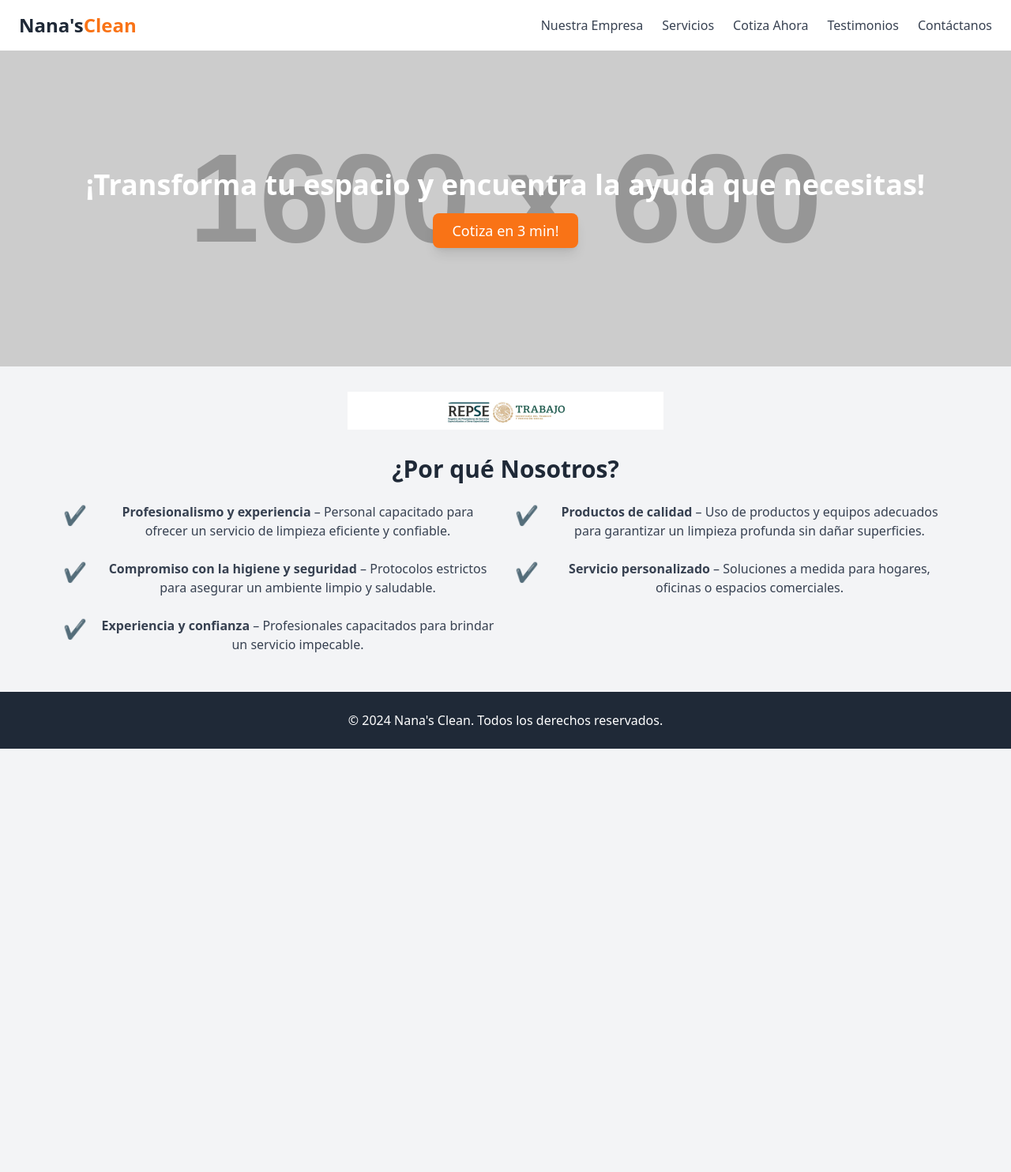
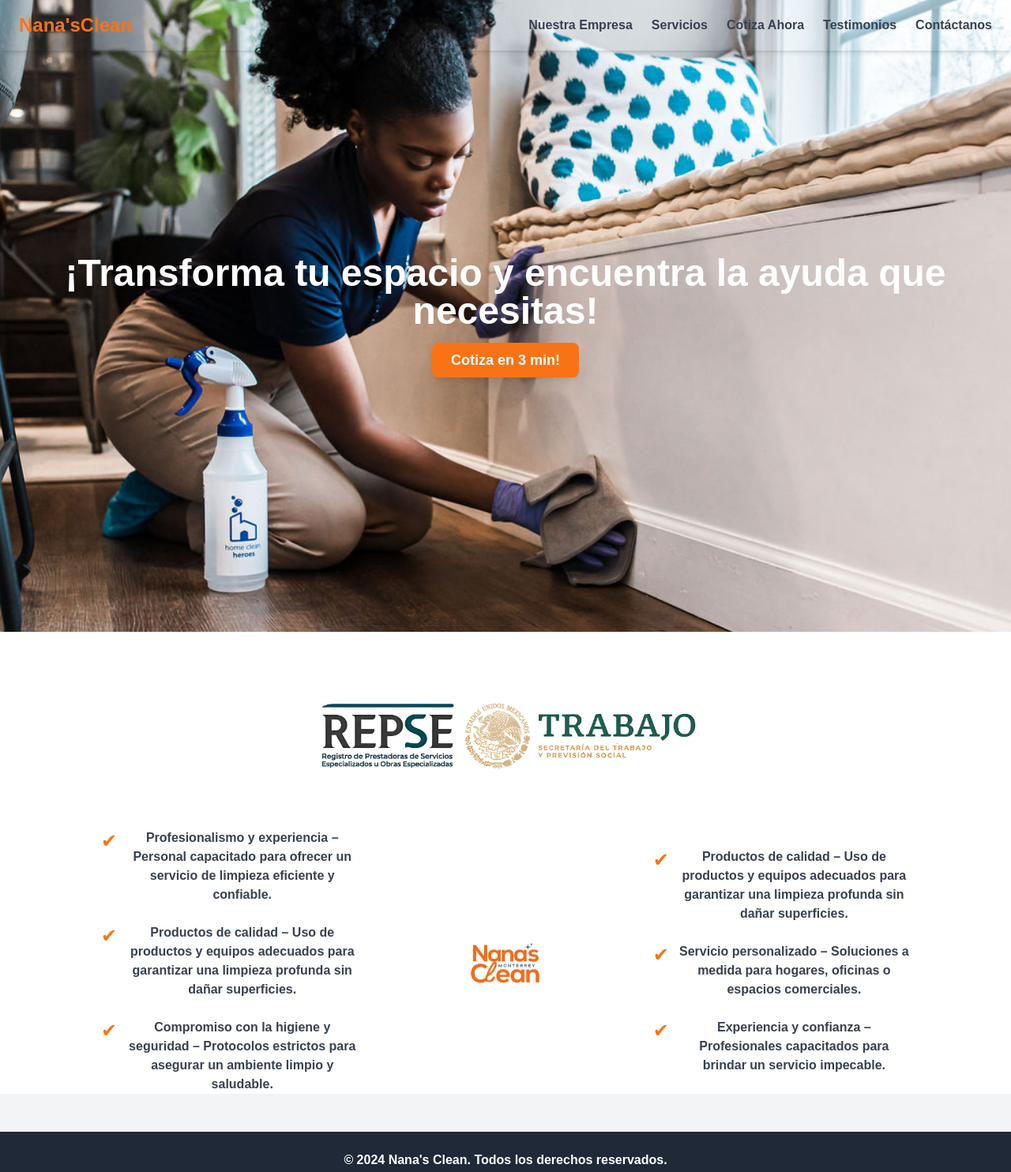
Before and after one commit to NanasClean/NanasCleanWebApp, a plain HTML site: page index.html in a window 1280 px wide. Shown: the whole page at 79% size. Before the commit the page ends 948 px from the top, so only its background shows below. Drawn offline with nearby package versions, Linux system fonts and the light colour scheme; placeholder pictures from the web are drawn by us; a web font is replaced by a local one.

Commit message:
First section

```diff
--- a/index.html
+++ b/index.html
@@ -5,65 +5,144 @@
     <meta name="viewport" content="width=device-width, initial-scale=1.0">
     <title>Nana's Clean</title>
     <script src="https://cdn.tailwindcss.com"></script>
+    <style>
+        @import url('https://fonts.googleapis.com/css2?family=Nexa:wght@700&display=swap');
+
+        body {
+            font-family: 'Nexa', sans-serif;
+        }
+        .navbar {
+            transition: background-color 0.3s;
+            background-size: cover;
+            background-position: center;
+            z-index: 50;
+        }
+        .navbar.scrolled {
+            background-color: white;
+            background-image: none;
+        }
+        b {
+            font-weight: bold;
+        }
+    </style>
+    <script>
+        window.addEventListener('scroll', function () {
+            const navbar = document.querySelector('.navbar');
+            if (window.scrollY > 50) {
+                navbar.classList.add('scrolled');
+            } else {
+                navbar.classList.remove('scrolled');
+            }
+        });
+
+        document.addEventListener("DOMContentLoaded", function () {
+            const texts = [
+                "¡Transforma tu espacio y encuentra la ayuda que necesitas!",
+                "¡Servicio de limpieza profesional con la mejor calidad!",
+                "¡Espacios impecables, resultados garantizados!",
+                "¡Tu hogar o empresa más limpio que nunca!"
+            ];
+            let index = 0;
+            const textElement = document.getElementById("hero-text");
+
+            function changeText() {
+                textElement.textContent = texts[index];
+                index = (index + 1) % texts.length;
+            }
+
+            setInterval(changeText, 4000);
+        });
+    </script>
 </head>
 <body class="bg-gray-100">
     <!-- Navbar -->
-    <nav class="bg-white shadow-md py-4 px-6 flex justify-between items-center">
-        <h1 class="text-2xl font-bold text-gray-800">Nana's<span class="text-orange-500">Clean</span></h1>
+    <nav class="navbar fixed top-0 left-0 w-full py-4 px-6 flex justify-between items-center shadow-md transition-all z-50">
+        <h1 class="text-2xl font-bold text-orange-500"><b>Nana's<span class="text-orange-500">Clean</span></b></h1>
         <ul class="hidden md:flex space-x-6 text-gray-700">
-            <li><a href="#" class="hover:text-orange-500">Nuestra Empresa</a></li>
-            <li><a href="#" class="hover:text-orange-500">Servicios</a></li>
-            <li><a href="#" class="hover:text-orange-500">Cotiza Ahora</a></li>
-            <li><a href="#" class="hover:text-orange-500">Testimonios</a></li>
-            <li><a href="#" class="hover:text-orange-500">Contáctanos</a></li>
+            <li><a href="#" class="hover:text-orange-500"><b>Nuestra Empresa</b></a></li>
+            <li><a href="#" class="hover:text-orange-500"><b>Servicios</b></a></li>
+            <li><a href="#" class="hover:text-orange-500"><b>Cotiza Ahora</b></a></li>
+            <li><a href="#" class="hover:text-orange-500"><b>Testimonios</b></a></li>
+            <li><a href="#" class="hover:text-orange-500"><b>Contáctanos</b></a></li>
         </ul>
     </nav>
 
     <!-- Hero Section -->
-    <section class="relative w-full">
-        <img src="https://via.placeholder.com/1600x600" alt="Cleaning Service" class="w-full h-[400px] object-cover">
-        <div class="absolute inset-0 flex flex-col items-center justify-center text-white text-center px-4">
-            <h2 class="text-3xl md:text-4xl font-bold">¡Transforma tu espacio y encuentra la ayuda que necesitas!</h2>
-            <button class="mt-4 bg-orange-500 text-white py-2 px-6 rounded-lg shadow-lg text-lg">Cotiza en 3 min!</button>
+    <section class="relative w-full h-screen flex items-center justify-center text-white text-center">
+        <div class="absolute inset-0">
+            <img src="assets/slider.jpg" alt="Cleaning Service" class="w-full h-full object-cover">
+        </div>
+        <div class="relative z-10">
+            <h2 id="hero-text" class="text-4xl md:text-5xl font-bold"><b>¡Transforma tu espacio y encuentra la ayuda que necesitas!</b></h2>
+            <button class="mt-4 bg-orange-500 text-white py-2 px-6 rounded-lg shadow-lg text-lg"><b>Cotiza en 3 min!</b></button>
         </div>
     </section>
 
-    <!-- Certifications -->
-    <div class="w-full flex flex-col md:flex-row items-center justify-center space-y-4 md:space-y-0 md:space-x-12 my-8">
-        <img src="assets/repse.jpg" alt="REPSE" class="h-12">
+    <!-- Certifications Full Width -->
+    <div class="w-full bg-white flex items-center justify-center py-12">
+        <img src="assets/repse.png" alt="REPSE y Trabajo" class="w-full h-auto">
+    </div>
+
+    <div class="flex justify-center items-center h-full w-full bg-white">
+        <div class="grid grid-cols-1 md:grid-cols-3 gap-6 items-center max-w-5xl text-center">
+            <!-- Primera columna -->
+            <div class="space-y-6">
+                <div class="flex items-start space-x-3">
+                    <span class="text-orange-500 text-2xl">✔</span>
+                    <p class="text-gray-700 text-sm md:text-base font-bold" style="font-family: 'Nexa Bold', sans-serif;">
+                        Profesionalismo y experiencia – Personal capacitado para ofrecer un servicio de limpieza eficiente y confiable.
+                    </p>
+                </div>
+                <div class="flex items-start space-x-3">
+                    <span class="text-orange-500 text-2xl">✔</span>
+                    <p class="text-gray-700 text-sm md:text-base font-bold" style="font-family: 'Nexa Bold', sans-serif;">
+                        Productos de calidad – Uso de productos y equipos adecuados para garantizar una limpieza profunda sin dañar superficies.
+                    </p>
+                </div>
+                <div class="flex items-start space-x-3">
+                    <span class="text-orange-500 text-2xl">✔</span>
+                    <p class="text-gray-700 text-sm md:text-base font-bold" style="font-family: 'Nexa Bold', sans-serif;">
+                        Compromiso con la higiene y seguridad – Protocolos estrictos para asegurar un ambiente limpio y saludable.
+                    </p>
+                </div>
+            </div>
+
+            <!-- Logo en el centro -->
+            <div class="flex justify-center">
+                <img src="assets/logo2.png" alt="Nanas Clean Logo" class="w-40 md:w-48">
+            </div>
+
+            <!-- Segunda columna -->
+            <div class="space-y-6">
+                <div class="flex items-start space-x-3">
+                    <span class="text-orange-500 text-2xl">✔</span>
+                    <p class="text-gray-700 text-sm md:text-base font-bold" style="font-family: 'Nexa Bold', sans-serif;">
+                        Productos de calidad – Uso de productos y equipos adecuados para garantizar una limpieza profunda sin dañar superficies.
+                    </p>
+                </div>
+                <div class="flex items-start space-x-3">
+                    <span class="text-orange-500 text-2xl">✔</span>
+                    <p class="text-gray-700 text-sm md:text-base font-bold" style="font-family: 'Nexa Bold', sans-serif;">
+                        Servicio personalizado – Soluciones a medida para hogares, oficinas o espacios comerciales.
+                    </p>
+                </div>
+                <div class="flex items-start space-x-3">
+                    <span class="text-orange-500 text-2xl">✔</span>
+                    <p class="text-gray-700 text-sm md:text-base font-bold" style="font-family: 'Nexa Bold', sans-serif;">
+                        Experiencia y confianza – Profesionales capacitados para brindar un servicio impecable.
+                    </p>
+                </div>
+            </div>
+        </div>
     </div>
 
 
-    <!-- Why Us Section -->
-    <section class="text-center px-6 md:px-20">
-        <h2 class="text-2xl md:text-3xl font-bold text-gray-800 mb-6">¿Por qué Nosotros?</h2>
-        <div class="grid grid-cols-1 md:grid-cols-2 gap-6 text-gray-700">
-            <div class="flex items-start space-x-4">
-                <span class="text-orange-500 text-2xl">✔</span>
-                <p><strong>Profesionalismo y experiencia</strong> – Personal capacitado para ofrecer un servicio de limpieza eficiente y confiable.</p>
-            </div>
-            <div class="flex items-start space-x-4">
-                <span class="text-orange-500 text-2xl">✔</span>
-                <p><strong>Productos de calidad</strong> – Uso de productos y equipos adecuados para garantizar un limpieza profunda sin dañar superficies.</p>
-            </div>
-            <div class="flex items-start space-x-4">
-                <span class="text-orange-500 text-2xl">✔</span>
-                <p><strong>Compromiso con la higiene y seguridad</strong> – Protocolos estrictos para asegurar un ambiente limpio y saludable.</p>
-            </div>
-            <div class="flex items-start space-x-4">
-                <span class="text-orange-500 text-2xl">✔</span>
-                <p><strong>Servicio personalizado</strong> – Soluciones a medida para hogares, oficinas o espacios comerciales.</p>
-            </div>
-            <div class="flex items-start space-x-4">
-                <span class="text-orange-500 text-2xl">✔</span>
-                <p><strong>Experiencia y confianza</strong> – Profesionales capacitados para brindar un servicio impecable.</p>
-            </div>
-        </div>
-    </section>
+
+
 
     <!-- Footer -->
     <footer class="bg-gray-800 text-white text-center py-6 mt-12">
-        <p>&copy; 2024 Nana's Clean. Todos los derechos reservados.</p>
+        <p><b>&copy; 2024 Nana's Clean. Todos los derechos reservados.</b></p>
     </footer>
 </body>
 </html>
```
Also changed, not shown: assets/logo1.png (added), assets/logo2.png (added), assets/repse.jpg (deleted), assets/repse.png (added), assets/slider.jpg (added).
